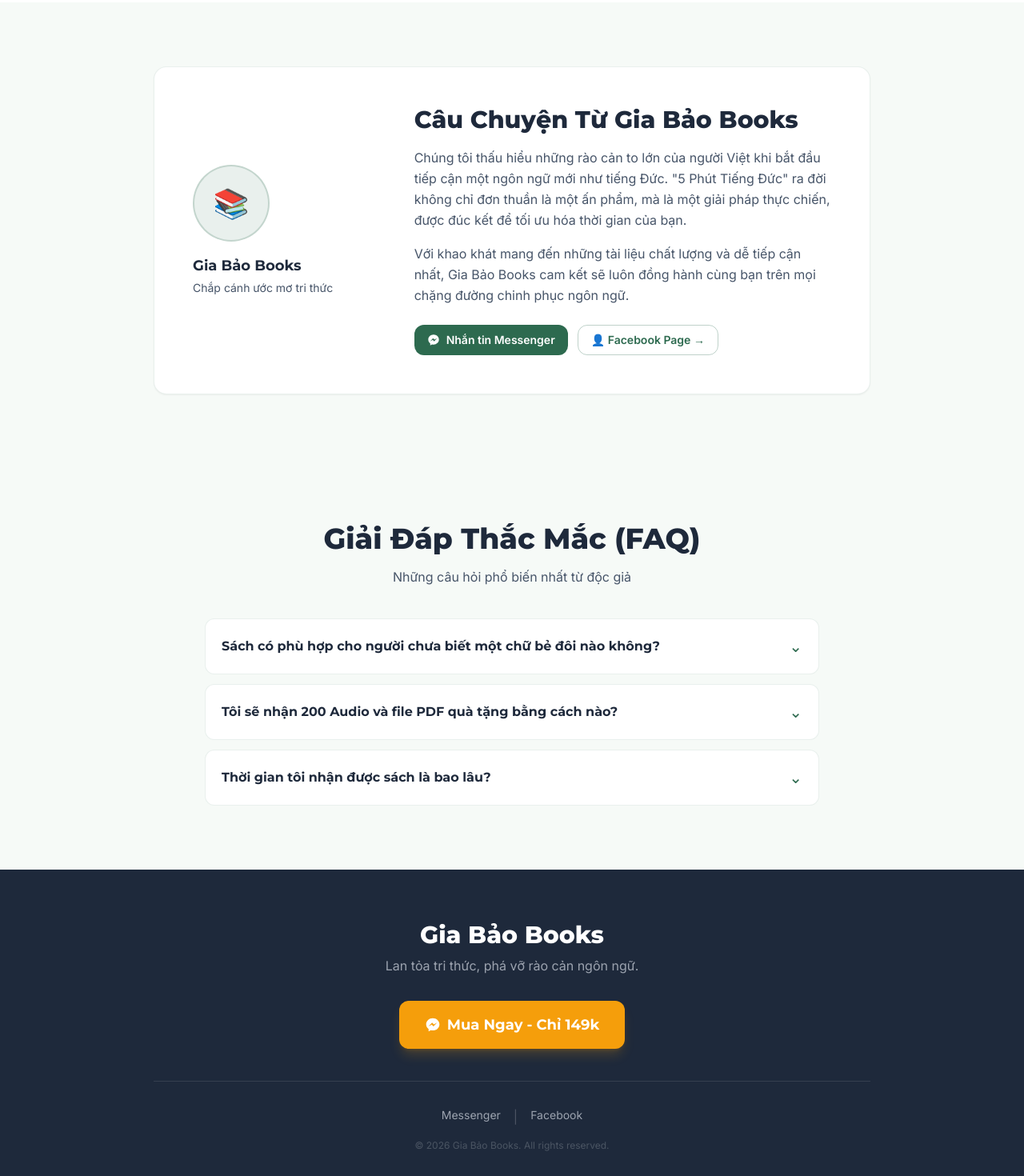
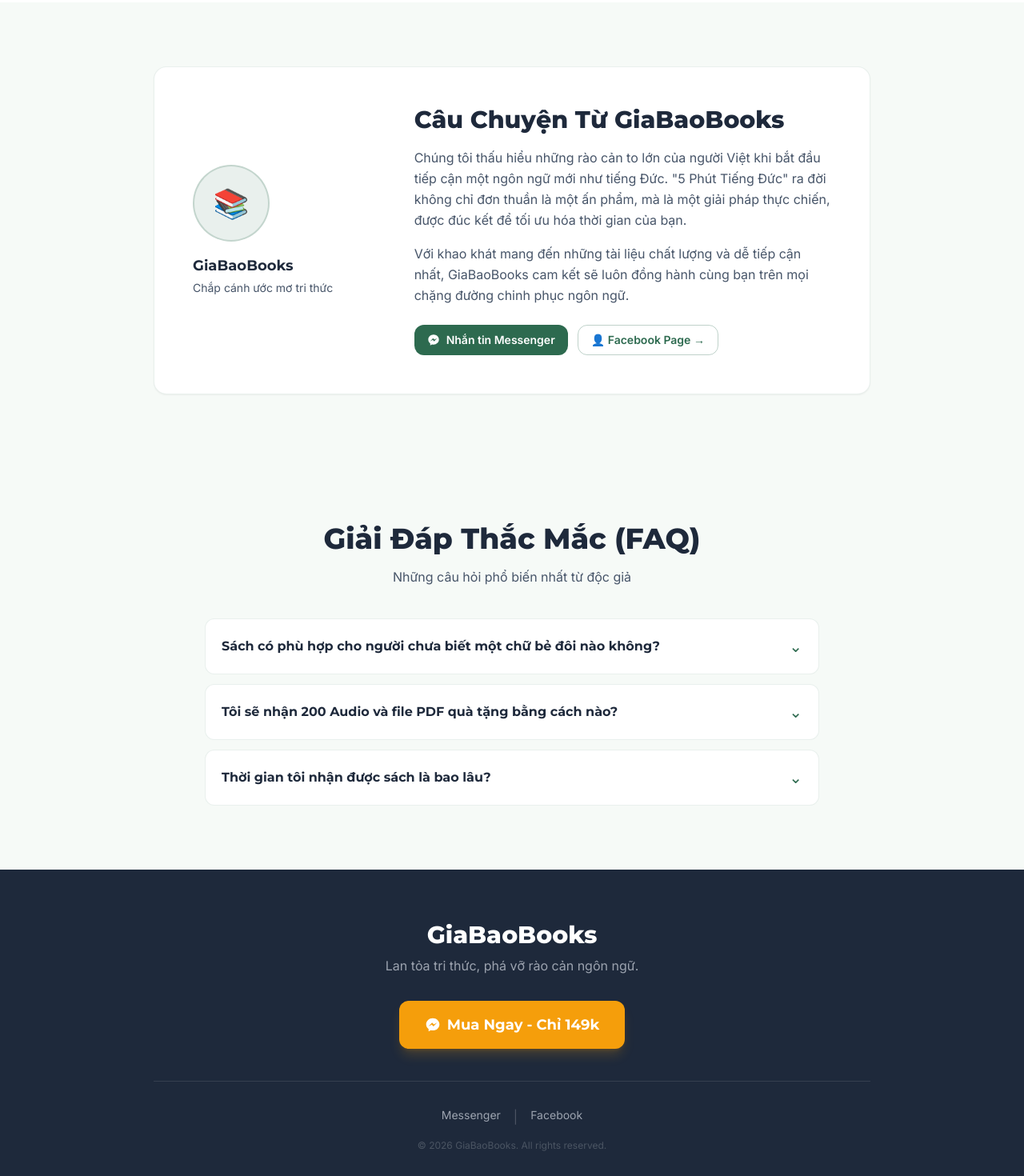
Before and after one commit to GiaBao72/5phut-page, a React (Vite) app: page / in a window 1280 px wide. Shown: the part 3880-5350 px from the top of the page at 80% size. Built offline with nearby package versions, Linux system fonts and the light colour scheme.

Commit message:
fix: rename Gia Bao Books -> GiaBaoBooks all files

```diff
--- a/src/components/Author.jsx
+++ b/src/components/Author.jsx
@@ -15,16 +15,16 @@
               <div className="w-24 h-24 bg-[#2D6A4F]/10 rounded-full flex items-center justify-center mb-4 border-2 border-[#2D6A4F]/20">
                 <span className="text-4xl">📚</span>
               </div>
-              <h3 className="font-montserrat font-bold text-[#1E293B] text-lg mb-1">Gia Bảo Books</h3>
+              <h3 className="font-montserrat font-bold text-[#1E293B] text-lg mb-1">GiaBaoBooks</h3>
               <p className="text-[#475569] text-sm">Chắp cánh ước mơ tri thức</p>
             </div>
             <div className="lg:col-span-2">
-              <h2 className="font-montserrat font-extrabold text-2xl lg:text-3xl text-[#1E293B] mb-4">Câu Chuyện Từ Gia Bảo Books</h2>
+              <h2 className="font-montserrat font-extrabold text-2xl lg:text-3xl text-[#1E293B] mb-4">Câu Chuyện Từ GiaBaoBooks</h2>
               <p className="text-[#475569] leading-relaxed mb-4">
                 Chúng tôi thấu hiểu những rào cản to lớn của người Việt khi bắt đầu tiếp cận một ngôn ngữ mới như tiếng Đức. "5 Phút Tiếng Đức" ra đời không chỉ đơn thuần là một ấn phẩm, mà là một giải pháp thực chiến, được đúc kết để tối ưu hóa thời gian của bạn.
               </p>
               <p className="text-[#475569] leading-relaxed mb-6">
-                Với khao khát mang đến những tài liệu chất lượng và dễ tiếp cận nhất, Gia Bảo Books cam kết sẽ luôn đồng hành cùng bạn trên mọi chặng đường chinh phục ngôn ngữ.
+                Với khao khát mang đến những tài liệu chất lượng và dễ tiếp cận nhất, GiaBaoBooks cam kết sẽ luôn đồng hành cùng bạn trên mọi chặng đường chinh phục ngôn ngữ.
               </p>
               <div className="flex flex-wrap gap-3">
                 <a href={MESSENGER_LINK} target="_blank" rel="noopener noreferrer"
--- a/src/components/FAQ.jsx
+++ b/src/components/FAQ.jsx
@@ -15,7 +15,7 @@
   {
     id: 3,
     question: 'Thời gian tôi nhận được sách là bao lâu?',
-    answer: 'Sách sẽ được đóng gói cẩn thận và đến tay bạn chỉ trong 2-4 ngày làm việc tùy khu vực. Và đừng quên, Gia Bảo Books tài trợ 100% phí vận chuyển (Freeship)!',
+    answer: 'Sách sẽ được đóng gói cẩn thận và đến tay bạn chỉ trong 2-4 ngày làm việc tùy khu vực. Và đừng quên, GiaBaoBooks tài trợ 100% phí vận chuyển (Freeship)!',
   },
 ]
 
--- a/src/components/Footer.jsx
+++ b/src/components/Footer.jsx
@@ -9,7 +9,7 @@
     <footer className="bg-[#1E293B] py-16 px-4">
       <div className="max-w-4xl mx-auto text-center">
         <motion.div initial={{ opacity: 0, y: 30 }} whileInView={{ opacity: 1, y: 0 }} viewport={{ once: true }} transition={{ duration: 0.6 }} className="mb-10">
-          <h2 className="font-montserrat font-extrabold text-2xl lg:text-3xl text-white mb-2">Gia Bảo Books</h2>
+          <h2 className="font-montserrat font-extrabold text-2xl lg:text-3xl text-white mb-2">GiaBaoBooks</h2>
           <p className="text-gray-400 mb-8">Lan tỏa tri thức, phá vỡ rào cản ngôn ngữ.</p>
           <div className="flex flex-col sm:flex-row gap-3 justify-center">
             <motion.a href={MESSENGER_LINK} target="_blank" rel="noopener noreferrer"
@@ -26,7 +26,7 @@
             <span className="text-white/20">|</span>
             <a href={FACEBOOK_LINK} target="_blank" rel="noopener noreferrer" className="text-gray-400 hover:text-white text-sm transition-colors">Facebook</a>
           </div>
-          <p className="text-gray-600 text-xs">© {new Date().getFullYear()} Gia Bảo Books. All rights reserved.</p>
+          <p className="text-gray-600 text-xs">© {new Date().getFullYear()} GiaBaoBooks. All rights reserved.</p>
         </div>
       </div>
     </footer>
--- a/src/components/StickyHeader.jsx
+++ b/src/components/StickyHeader.jsx
@@ -15,7 +15,7 @@
         <motion.header initial={{ y: -80, opacity: 0 }} animate={{ y: 0, opacity: 1 }} exit={{ y: -80, opacity: 0 }} transition={{ duration: 0.3, ease: 'easeOut' }}
           className="fixed top-0 left-0 right-0 z-50 backdrop-blur-md bg-white/90 border-b border-[#2D6A4F]/10 shadow-sm">
           <div className="max-w-6xl mx-auto px-4 py-3 flex items-center justify-between">
-            <span className="font-montserrat font-bold text-lg text-[#2D6A4F]">Gia Bảo Books</span>
+            <span className="font-montserrat font-bold text-lg text-[#2D6A4F]">GiaBaoBooks</span>
             <a href="https://m.me/GiaBaoBooks" target="_blank" rel="noopener noreferrer"
               className="bg-[#F59E0B] hover:bg-[#D97706] text-white font-montserrat font-bold px-5 py-2 rounded-lg transition-all duration-200 text-sm">
               Mua Ngay
```
